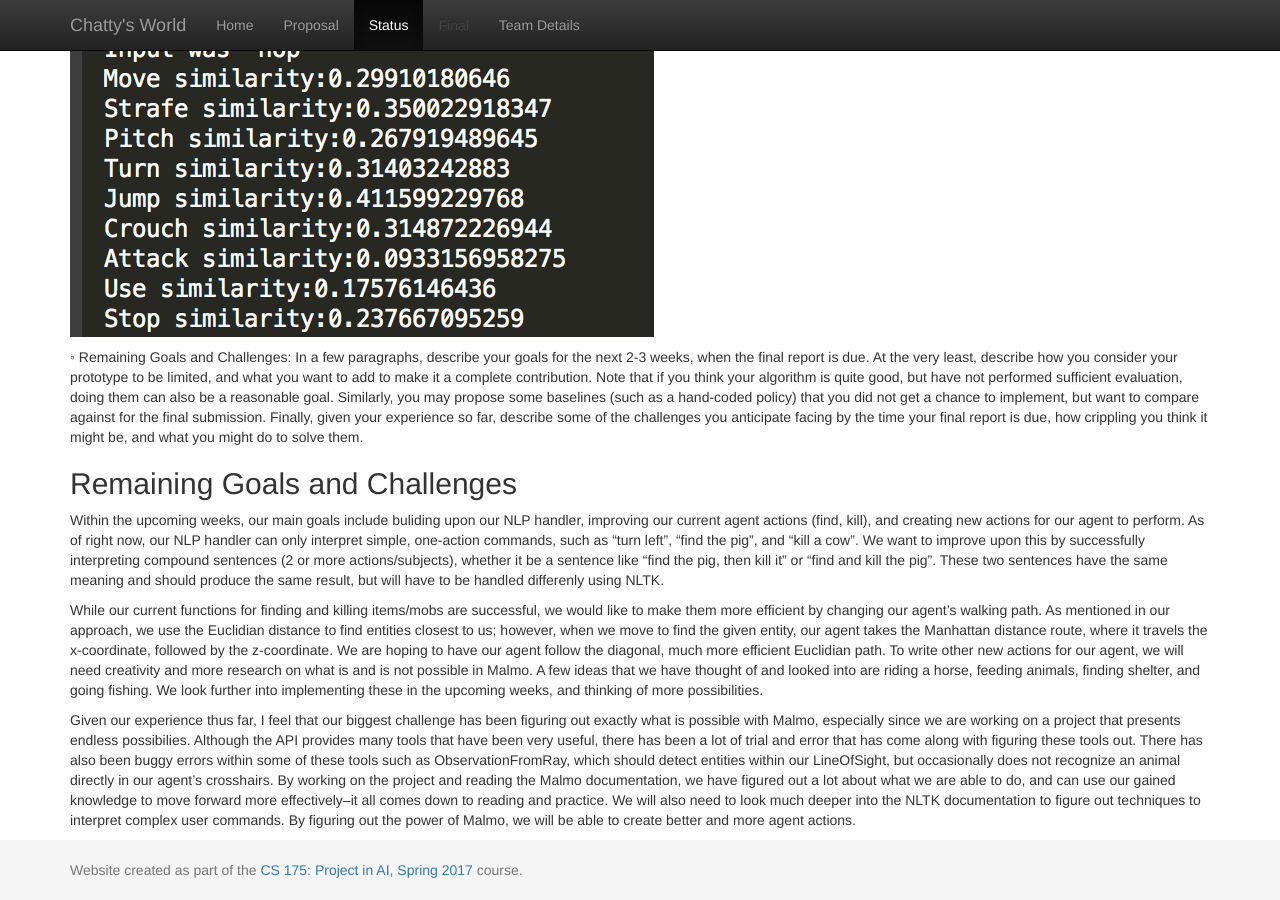
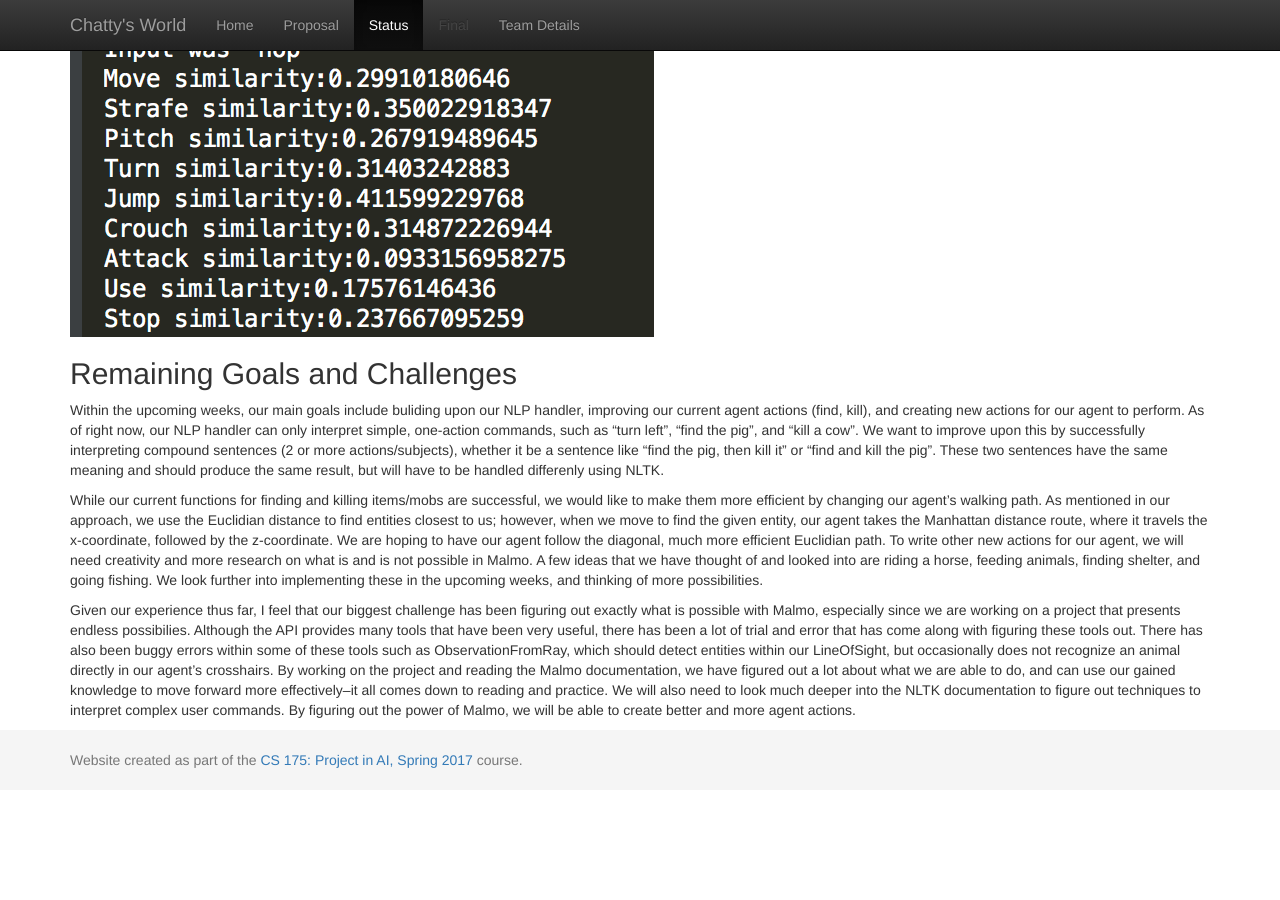
Before and after one commit to paulan94/Chattys-World, a Jekyll site: the page built from docs/status.md, in a window 1280 px wide and 900 px high, scrolled down 1576 px. Built offline with Jekyll 4.4.1, drawn with Linux system fonts in a browser that asks for light colours; after the commit the page ends 2366 px from its top, so only the background shows below that.

Commit message:
Update status.md

```diff
--- a/docs/status.md
+++ b/docs/status.md
@@ -36,17 +36,6 @@ The next part of our evaluation is in our word pairing. The graph below demonstr
 ![Chart](utilizechart.png)
 ![Chart](hopcode.png)
 
-
-
-◦ Remaining Goals and Challenges: In a few paragraphs, describe your goals for the next 2-3 weeks, when
-the final report is due. At the very least, describe how you consider your prototype to be limited, and what
-you want to add to make it a complete contribution. Note that if you think your algorithm is quite good,
-but have not performed sufficient evaluation, doing them can also be a reasonable goal. Similarly, you may
-propose some baselines (such as a hand-coded policy) that you did not get a chance to implement, but
-want to compare against for the final submission. Finally, given your experience so far, describe some of the
-challenges you anticipate facing by the time your final report is due, how crippling you think it might be,
-and what you might do to solve them.
-
 ## Remaining Goals and Challenges
 
 Within the upcoming weeks, our main goals include buliding upon our NLP handler, improving our current agent actions (find, kill), and creating new actions for our agent to perform. As of right now, our NLP handler can only interpret simple, one-action commands, such as "turn left", "find the pig", and "kill a cow". We want to improve upon this by successfully interpreting compound sentences (2 or more actions/subjects), whether it be a sentence like "find the pig, then kill it" or "find and kill the pig". These two sentences have the same meaning and should produce the same result, but will have to be handled differenly using NLTK.
```
